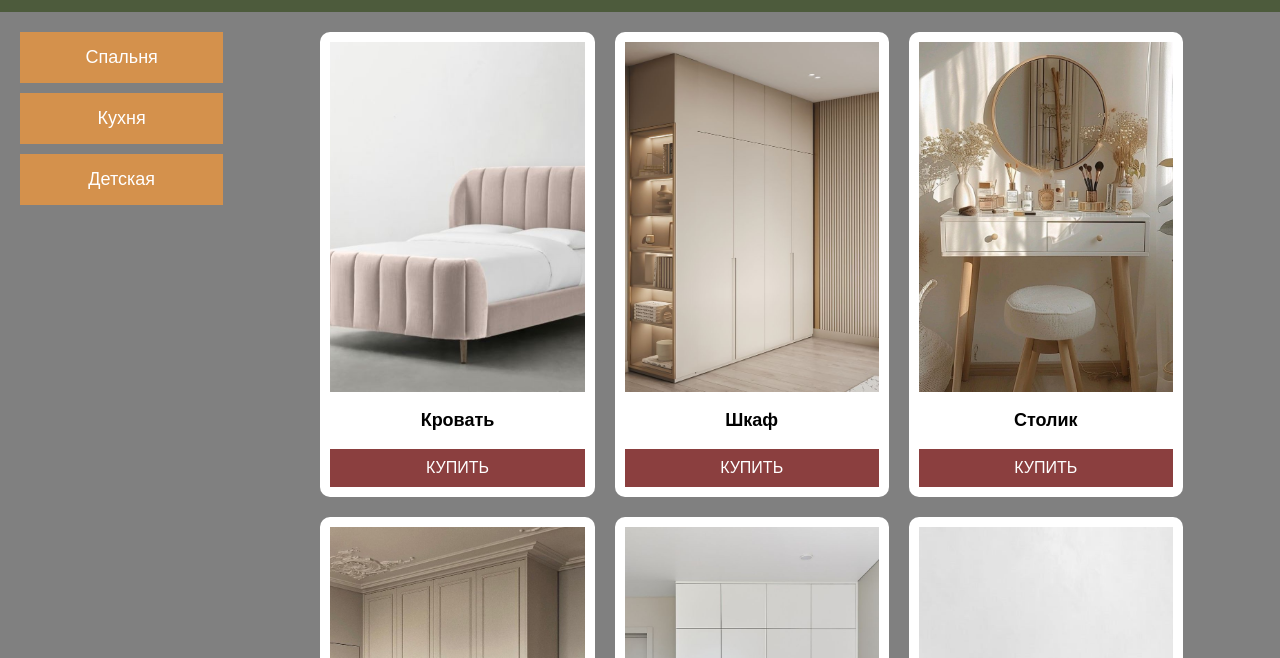
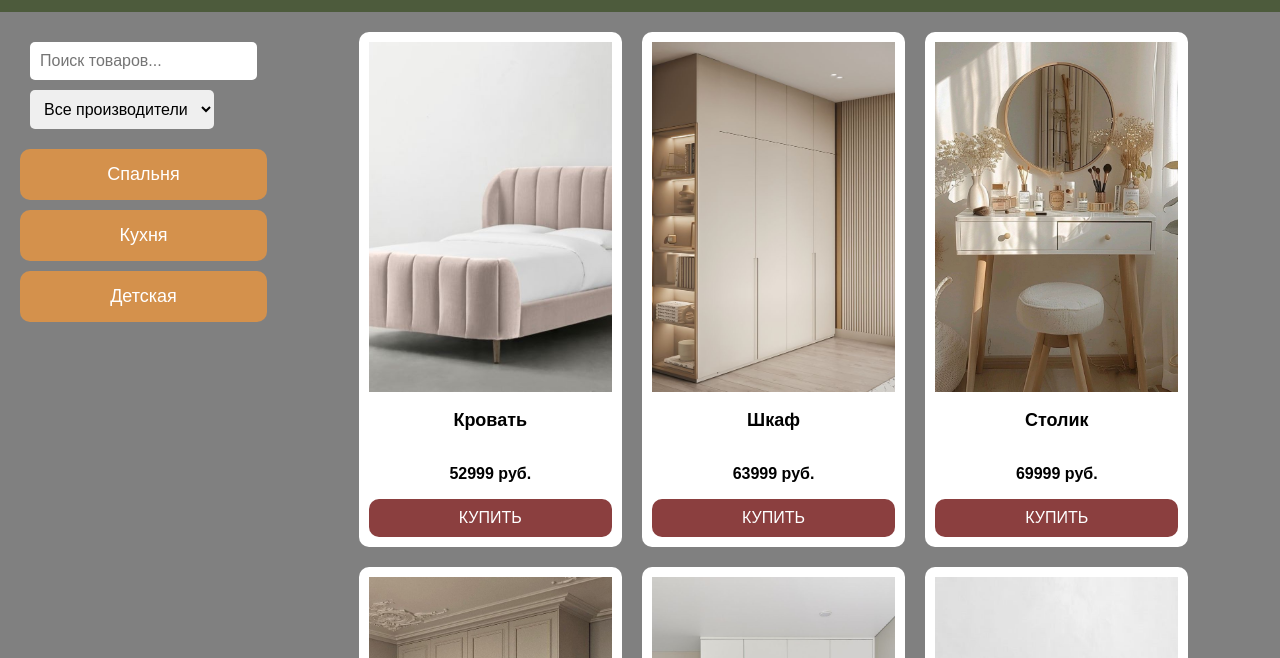
Before and after one commit to cloRe31/Team_Soyuz, a plain HTML site: page index.html in a window 1280 px wide. Shown: the part 142-800 px from the top of the page. Drawn offline with Linux system fonts and the light colour scheme.

Commit message:
Add files via upload

```diff
--- a/index.html
+++ b/index.html
@@ -21,6 +21,15 @@
     <main>
         <div class="main-container">
             <aside>
+                <div class="search-container">
+                    <input type="text" id="searchInput" placeholder="Поиск товаров..." oninput="filterProducts()">
+                    <select id="manufacturerSelect" onchange="filterProducts()">
+                        <option value="all">Все производители</option>
+                        <option value="IKEA">IKEA</option>
+                        <option value="HOFF">HOFF</option>
+                    </select>
+                </div>
+
                 <button onclick="showProduction('bedroom')">Спальня</button>
                 <button onclick="showProduction('kitchen')">Кухня</button>
                 <button onclick="showProduction('children')">Детская</button>
--- a/script.js
+++ b/script.js
@@ -1,50 +1,65 @@
 const productsData = [
-    { id: 1, name: "Кровать", price: 52999, category: "bedroom", image: "./img/Спальня/бежевая кровать.jpg"},
-    { id: 2, name: "Шкаф", price: 63999, category: "bedroom", image: "./img/Спальня/бежевый шкаф.jpg"},
-    { id: 3, name: "Столик", price: 69999, category: "bedroom", image: "./img/Спальня/белый столик.jpg"},
-    { id: 4, name: "Шкаф", price: 41999, category: "bedroom", image: "./img/Спальня/белый шкаф 2.jpg"},
-    { id: 5, name: "Шкаф", price: 74999, category: "bedroom", image: "./img/Спальня/белый шкаф.jpg"},
-    { id: 6, name: "Кровать", price: 57999, category: "bedroom", image: "./img/Спальня/кремовая кровать.jpg"},
-    { id: 7, name: "Пуф", price: 59999, category: "bedroom", image: "./img/Спальня/пуф.jpg"},
-    { id: 8, name: "Кровать", price: 129999, category: "bedroom", image: "./img/Спальня/серая кровать 2.jpg"},
-    { id: 9, name: "Кровать", price: 109999, category: "bedroom", image: "./img/Спальня/серая кровать.jpg"},
-    { id: 10, name: "Кровать", price: 139999, category: "bedroom", image: "./img/Спальня/темно серая кровать.jpg"},
-    { id: 11, name: "Тумбочка", price: 124999, category: "bedroom", image: "./img/Спальня/тумбочка.jpg"},
+    { id: 1, name: "Кровать", price: 52999, category: "bedroom", manufacturer: "IKEA", image: "./img/Спальня/бежевая кровать.jpg"},
+    { id: 2, name: "Шкаф", price: 63999, category: "bedroom", manufacturer: "IKEA", image: "./img/Спальня/бежевый шкаф.jpg"},
+    { id: 3, name: "Столик", price: 69999, category: "bedroom", manufacturer: "IKEA", image: "./img/Спальня/белый столик.jpg"},
+    { id: 4, name: "Шкаф", price: 41999, category: "bedroom", manufacturer: "IKEA", image: "./img/Спальня/белый шкаф 2.jpg"},
+    { id: 5, name: "Шкаф", price: 74999, category: "bedroom", manufacturer: "IKEA", image: "./img/Спальня/белый шкаф.jpg"},
+    { id: 6, name: "Кровать", price: 57999, category: "bedroom", manufacturer: "HOFF", image: "./img/Спальня/кремовая кровать.jpg"},
+    { id: 7, name: "Пуф", price: 59999, category: "bedroom", manufacturer: "HOFF", image: "./img/Спальня/пуф.jpg"},
+    { id: 8, name: "Кровать", price: 129999, category: "bedroom", manufacturer: "HOFF", image: "./img/Спальня/серая кровать 2.jpg"},
+    { id: 9, name: "Кровать", price: 109999, category: "bedroom", manufacturer: "HOFF", image: "./img/Спальня/серая кровать.jpg"},
+    { id: 10, name: "Кровать", price: 139999, category: "bedroom", manufacturer: "HOFF", image: "./img/Спальня/темно серая кровать.jpg"},
+    { id: 11, name: "Тумбочка", price: 124999, category: "bedroom", manufacturer: "IKEA", image: "./img/Спальня/тумбочка.jpg"},
 
 
-    { id: 13, name: "Кухня", price: 84999, category: "kitchen", image: "./img/Кухня/бежевая кухня с мрамором.jpg"},
-    { id: 14, name: "Кухня", price: 79999, category: "kitchen", image: "./img/Кухня/бежевые стулья.jpg"},
-    { id: 15, name: "Кухня", price: 71999, category: "kitchen", image: "./img/Кухня/белая кухня с деревянным столом и светильником.jpg"},
-    { id: 16, name: "Кухня", price: 67999, category: "kitchen", image: "./img/Кухня/белая кухня с деревянным столом.jpg"},
-    { id: 17, name: "Кухня", price: 72999, category: "kitchen", image: "./img/Кухня/белая кухня со столом с окном.jpg"},
-    { id: 18, name: "Кухня", price: 75999, category: "kitchen", image: "./img/Кухня/белая кухня.jpg"},
-    { id: 19, name: "Кухня", price: 81999, category: "kitchen", image: "./img/Кухня/белая мраморная кухня.jpg"},
-    { id: 20, name: "Стол", price: 68999, category: "kitchen", image: "./img/Кухня/белый стол с серыми стульями.jpg"},
-    { id: 21, name: "Стул", price: 59999, category: "kitchen", image: "./img/Кухня/коричневый стул.jpg"},
-    { id: 22, name: "Кухня", price: 57999, category: "kitchen", image: "./img/Кухня/светло-серая кухня.jpg"},
-    { id: 23, name: "Стул", price: 48999, category: "kitchen", image: "./img/Кухня/серый стул.jpg"},
-    { id: 24, name: "Кухня", price: 51999, category: "kitchen", image: "./img/Кухня/темно бежевая кухня.jpg"},
+    { id: 13, name: "Кухня", price: 84999, category: "kitchen", manufacturer: "HOFF", image: "./img/Кухня/бежевая кухня с мрамором.jpg"},
+    { id: 14, name: "Кухня", price: 79999, category: "kitchen", manufacturer: "HOFF", image: "./img/Кухня/бежевые стулья.jpg"},
+    { id: 15, name: "Кухня", price: 71999, category: "kitchen", manufacturer: "HOFF", image: "./img/Кухня/белая кухня с деревянным столом и светильником.jpg"},
+    { id: 16, name: "Кухня", price: 67999, category: "kitchen", manufacturer: "IKEA", image: "./img/Кухня/белая кухня с деревянным столом.jpg"},
+    { id: 17, name: "Кухня", price: 72999, category: "kitchen", manufacturer: "HOFF", image: "./img/Кухня/белая кухня со столом с окном.jpg"},
+    { id: 18, name: "Кухня", price: 75999, category: "kitchen", manufacturer: "IKEA", image: "./img/Кухня/белая кухня.jpg"},
+    { id: 19, name: "Кухня", price: 81999, category: "kitchen", manufacturer: "IKEA", image: "./img/Кухня/белая мраморная кухня.jpg"},
+    { id: 20, name: "Стол", price: 68999, category: "kitchen", manufacturer: "HOFF", image: "./img/Кухня/белый стол с серыми стульями.jpg"},
+    { id: 21, name: "Стул", price: 59999, category: "kitchen", manufacturer: "HOFF", image: "./img/Кухня/коричневый стул.jpg"},
+    { id: 22, name: "Кухня", price: 57999, category: "kitchen", manufacturer: "IKEA", image: "./img/Кухня/светло-серая кухня.jpg"},
+    { id: 23, name: "Стул", price: 48999, category: "kitchen", manufacturer: "HOFF", image: "./img/Кухня/серый стул.jpg"},
+    { id: 24, name: "Кухня", price: 51999, category: "kitchen", manufacturer: "HOFF", image: "./img/Кухня/темно бежевая кухня.jpg"},
 
 
-    { id: 25, name: "Кровать", price: 119999, category: "children", image: "./img/Детская/белая кровать.jpg"},
-    { id: 26, name: "Шкаф", price: 89999, category: "children", image: "./img/Детская/бело розовый шкаф.jpg"},
-    { id: 27, name: "Кровать", price: 109999, category: "children", image: "./img/Детская/бело-серая кровать.jpg"},
-    { id: 28, name: "Шалаш", price: 67999, category: "children", image: "./img/Детская/белый шалаш.jpg"},
-    { id: 29, name: "Кровать Двухярусная", price: 78999, category: "children", image: "./img/Детская/двухярусная кровать.jpg"},
-    { id: 30, name: "Стол", price: 34999, category: "children", image: "./img/Детская/деревянный стол.jpg"},
-    { id: 31, name: "Шалаш", price: 55999, category: "children", image: "./img/Детская/зеленый шалаш.jpg"},
-    { id: 32, name: "Кровать", price: 62999, category: "children", image: "./img/Детская/розовая кровать.jpg"},
-    { id: 33, name: "Полки", price: 74999, category: "children", image: "./img/Детская/розовые полки.jpg"},
-    { id: 34, name: "Кровать", price: 42999, category: "children", image: "./img/Детская/серая кровать.jpg"},
-    { id: 35, name: "Стол", price: 58999, category: "children", image: "./img/Детская/серый стол.jpg"},
+    { id: 25, name: "Кровать", price: 119999, category: "children", manufacturer: "IKEA", image: "./img/Детская/белая кровать.jpg"},
+    { id: 26, name: "Шкаф", price: 89999, category: "children", manufacturer: "IKEA", image: "./img/Детская/бело розовый шкаф.jpg"},
+    { id: 27, name: "Кровать", price: 109999, category: "children", manufacturer: "IKEA", image: "./img/Детская/бело-серая кровать.jpg"},
+    { id: 28, name: "Шалаш", price: 67999, category: "children", manufacturer: "IKEA", image: "./img/Детская/белый шалаш.jpg"},
+    { id: 29, name: "Кровать Двухярусная", price: 78999, category: "children", manufacturer: "IKEA", image: "./img/Детская/двухярусная кровать.jpg"},
+    { id: 30, name: "Стол", price: 34999, category: "children", manufacturer: "IKEA", image: "./img/Детская/деревянный стол.jpg"},
+    { id: 31, name: "Шалаш", price: 55999, category: "children", manufacturer: "IKEA", image: "./img/Детская/зеленый шалаш.jpg"},
+    { id: 32, name: "Кровать", price: 62999, category: "children", manufacturer: "HOFF", image: "./img/Детская/розовая кровать.jpg"},
+    { id: 33, name: "Полки", price: 74999, category: "children", manufacturer: "HOFF", image: "./img/Детская/розовые полки.jpg"},
+    { id: 34, name: "Кровать", price: 42999, category: "children", manufacturer: "IKEA", image: "./img/Детская/серая кровать.jpg"},
+    { id: 35, name: "Стол", price: 58999, category: "children", manufacturer: "HOFF", image: "./img/Детская/серый стол.jpg"},
 
 ];
 
+let currentCategory = "bedroom";
+
 function showProduction(category) {
+    currentCategory = category;
+    filterProducts();
+}
+
+function filterProducts() {
+    const searchInput = document.getElementById("searchInput").value.toLowerCase();
+    const manufacturerSelect = document.getElementById("manufacturerSelect").value;
     const productsContainer = document.getElementById("products");
     productsContainer.innerHTML = "";
 
-    const filteredProducts = productsData.filter(product => product.category === category);
+    const filteredProducts = productsData.filter(product => {
+        const matchesCategory = product.category === currentCategory;
+        const matchesSearch = product.name.toLowerCase().includes(searchInput);
+        const matchesManufacturer = manufacturerSelect === "all" || product.manufacturer === manufacturerSelect;
+
+        return matchesCategory && matchesSearch && matchesManufacturer;
+    });
 
     filteredProducts.forEach(product => {
         const card = document.createElement("div");
@@ -57,11 +72,15 @@ function showProduction(category) {
         const title = document.createElement("h3");
         title.textContent = product.name;
 
+        const price = document.createElement("p");
+        price.textContent = `${product.price} руб.`;
+
         const button = document.createElement("button");
         button.textContent = "КУПИТЬ";
 
         card.appendChild(img);
         card.appendChild(title);
+        card.appendChild(price);
         card.appendChild(button);
         productsContainer.appendChild(card);
     });
--- a/styles.css
+++ b/styles.css
@@ -31,6 +31,28 @@ nav a:hover {
     text-decoration: underline;
 }
 
+.search-container {
+    display: flex;
+    flex-direction: column;
+    align-items: flex-start;
+    gap: 10px;
+    padding: 10px;
+}
+
+.search-container input {
+    padding: 10px;
+    font-size: 16px;
+    border: none;
+    border-radius: 5px;
+}
+
+.search-container select {
+    padding: 10px;
+    font-size: 16px;
+    border: none;
+    border-radius: 5px;
+}
+
 main {
     padding: 20px;
     flex-grow: 1;
@@ -56,6 +78,7 @@ aside > button {
     color: white;
     font-size: 18px;
     cursor: pointer;
+    border-radius: 10px;
 }
 
 aside > button:hover{
@@ -107,6 +130,7 @@ aside > .isActive{
     padding: 10px;
     font-size: 16px;
     cursor: pointer;
+    border-radius: 10px;
 }
 
 .product button:hover {
```
